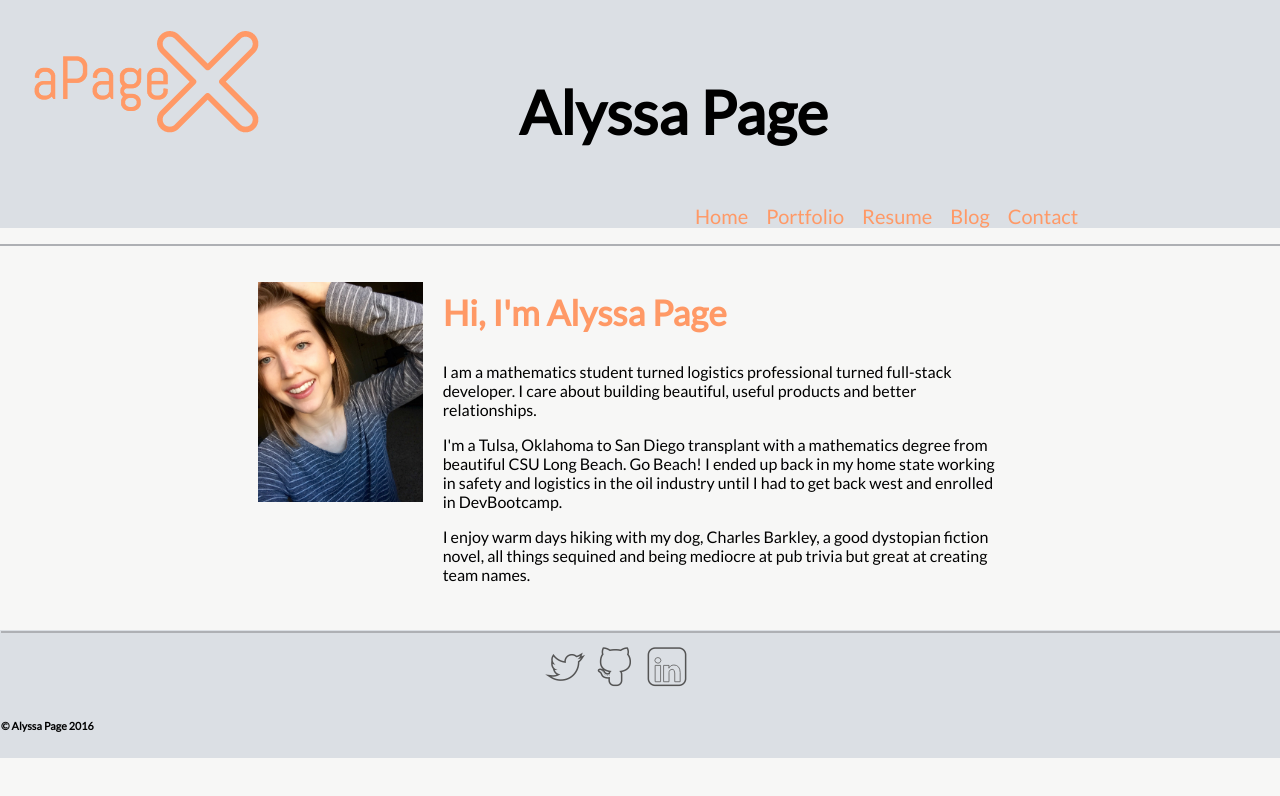
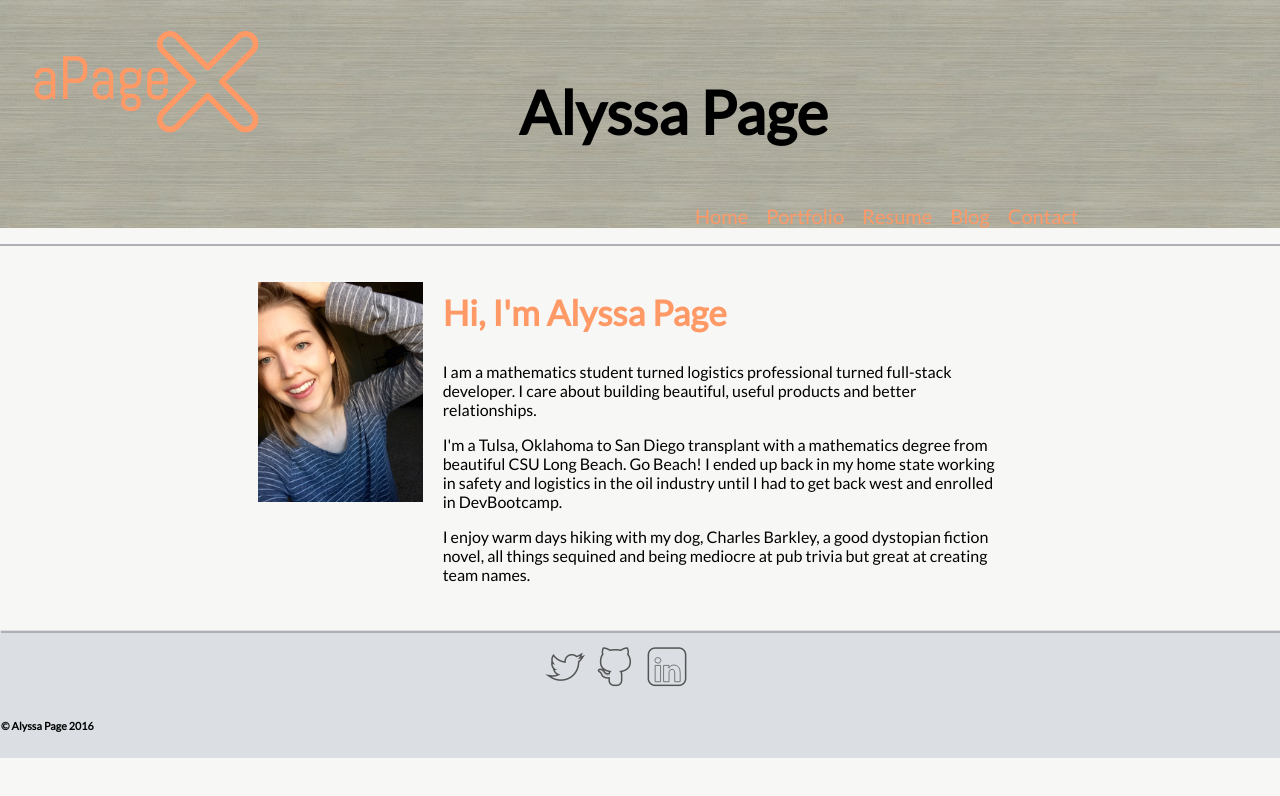
Before and after one commit to ajpage/ajpage.github.io, a plain HTML site: page index.html in a window 1280 px wide. Drawn offline with Linux system fonts and the light colour scheme.

Commit message:
Add new image to header

```diff
--- a/stylesheets/default.css
+++ b/stylesheets/default.css
@@ -1,5 +1,5 @@
 header {
-	/*background-image: url("../imgs/white-wood.jpg");*/
+	background-image: url("../imgs/seamless-wood.jpg");
 	background-color: #dbdfe4;
 	margin: 0;
 	height: 10%;
```
Also changed, not shown: blog/index.html (+1 -0 lines), imgs/seamless-wood.jpg (added).
